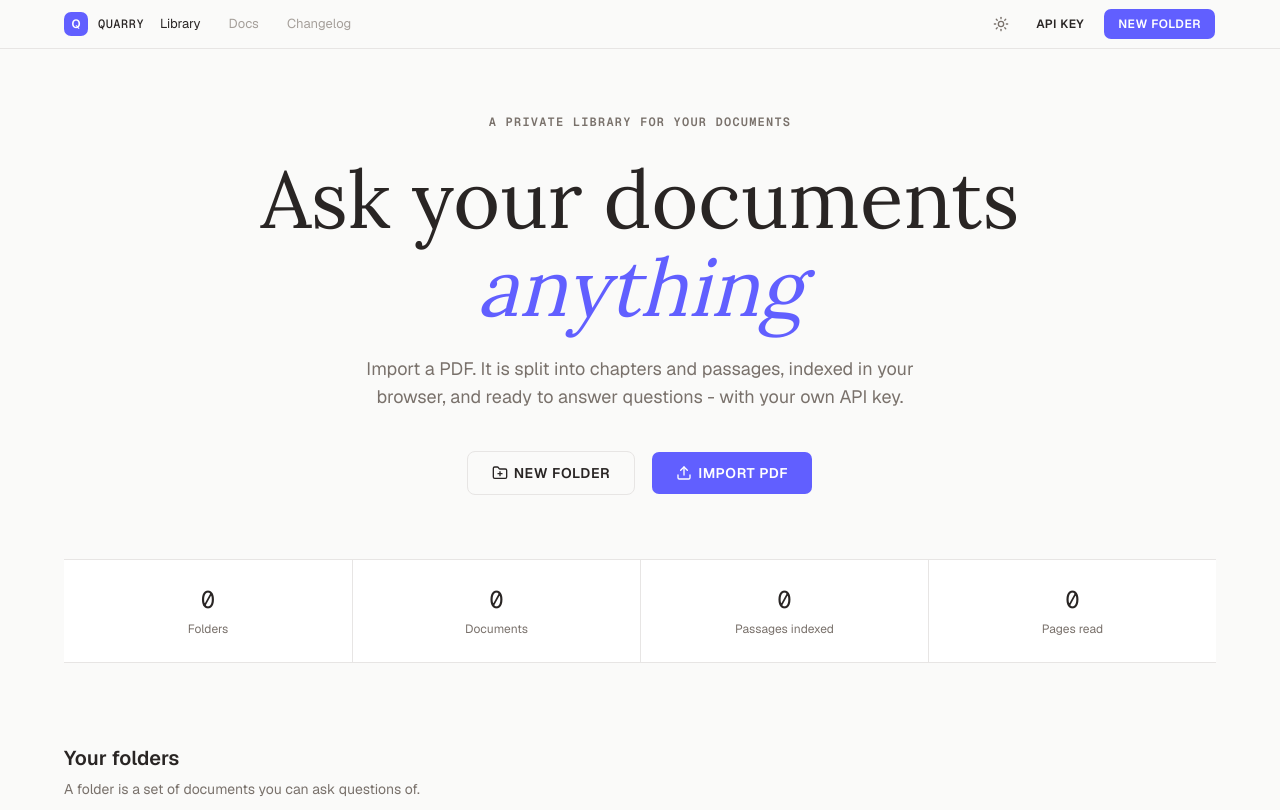
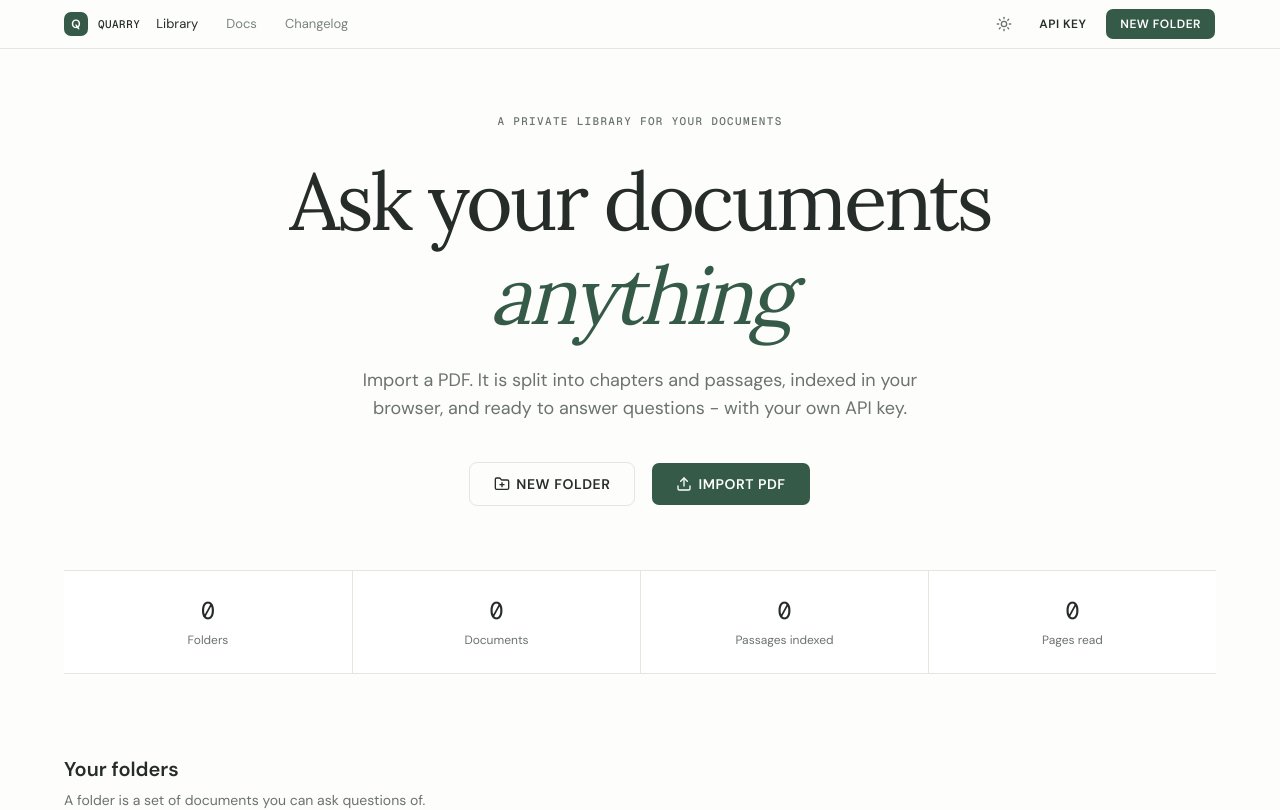
Before and after one commit to the-sukhsingh/file-rag-web, a Next.js app: page / in a window 1280 px wide. Shown: the top 810 px of the page. Built offline with nearby package versions, Linux system fonts and the light colour scheme.

Commit message:
feat(ui): establish a quieter visual system and focused composer

```diff
--- a/src/app/globals.css
+++ b/src/app/globals.css
@@ -4,19 +4,9 @@
 
 @custom-variant dark (&:is(.dark *));
 
-/**
- * The trace component marks a running step with `shimmer` (and cancels it with
- * `shimmer-none` under `prefers-reduced-motion`); these are the utilities it
- * expects from the registry.
- */
 @utility shimmer {
   color: transparent;
-  background-image: linear-gradient(
-    90deg,
-    currentColor 0%,
-    color-mix(in oklch, currentColor 40%, transparent) 50%,
-    currentColor 100%
-  );
+  background-image: linear-gradient(90deg, currentColor 0%, color-mix(in oklch, currentColor 40%, transparent) 50%, currentColor 100%);
   background-size: 200% 100%;
   background-clip: text;
   animation: shimmer 1.6s linear infinite;
@@ -29,93 +19,23 @@
 }
 
 @keyframes shimmer {
-  from {
-    background-position: 200% 0;
-  }
-  to {
-    background-position: -200% 0;
-  }
+  from { background-position: 200% 0; }
+  to { background-position: -200% 0; }
 }
 
-/**
- * The design system in one place: a warm stone canvas, paper-white cards and a
- * single electric indigo accent. Every colour below is a literal from
- * `design.md`; nothing here is derived, so the tokens are the source of truth.
- *
- * The palette lives in `:root` and `.dark` rather than here, so that the
- * names below can flip with the theme. A colour declared in `@theme` is
- * compiled once and never changes, which would leave charcoal text on a
- * near-black canvas.
- */
-@theme {
-  /* Typography — Font Families */
-  --font-geist:
-    "Geist", ui-sans-serif, system-ui, -apple-system, BlinkMacSystemFont,
-    "Segoe UI", Roboto, sans-serif;
-  --font-cooper-ltbt:
-    "Cooper LtBT", "Playfair Display", ui-serif, Georgia, Cambria, "Times New Roman",
-    serif;
-  --font-geist-mono:
-    "Geist Mono", ui-monospace, SFMono-Regular, Menlo, Monaco, Consolas,
-    monospace;
-  --font-datatype:
-    "dataType", "JetBrains Mono", "Geist Mono", ui-monospace, SFMono-Regular, Menlo,
-    monospace;
-  --font-ui-sans-serif:
-    "ui-sans-serif", ui-sans-serif, system-ui, -apple-system,
-    BlinkMacSystemFont, "Segoe UI", Roboto, sans-serif;
-
-  /* Typography — Scale */
-  --text-caption: 12px;
-  --leading-caption: 1.33;
-  --tracking-caption: 0.48px;
-  --text-body-sm: 14px;
-  --leading-body-sm: 1.43;
-  --text-body: 16px;
-  --leading-body: 1.5;
-  --text-subheading: 18px;
-  --leading-subheading: 1.56;
-  --text-heading-sm: 20px;
-  --leading-heading-sm: 1.38;
-  --text-heading: 40px;
-  --leading-heading: 1.2;
-  --text-display: 80px;
-  --leading-display: 1.1;
-
-  /*
-   * Spacing and radii are left to Tailwind's own scale on purpose. Naming a
-   * token `--spacing-16` here would replace the numeric scale, and every
-   * `p-4` in the app would become 16px of *additional* padding rather than
-   * 16px of padding. The design brief's 8px base unit is what Tailwind's
-   * default scale already is.
-
-   * Border Radius */
-  --radius-tags: 8px;
-  --radius-cards: 16px;
-  --radius-links: 8px;
-  --radius-pills: 9999px;
-  --radius-inputs: 12px;
-  --radius-buttons: 8px;
-
-  /* Shadows */
-  --shadow-xl:
-    rgba(0, 0, 0, 0.1) 0px 20px 25px -5px, rgba(0, 0, 0, 0.1) 0px 8px 10px -6px;
-
-  /* Layout */
-  --page-max-width: 1200px;
-  --section-gap: 80px;
-  --card-padding: 24px;
-  --element-gap: 16px;
+@keyframes workspace-enter {
+  from { opacity: 0; transform: translateY(8px); }
+  to { opacity: 1; transform: translateY(0); }
 }
 
 @theme inline {
+  --font-sans: var(--font-ui);
+  --font-heading: var(--font-ui);
+  --font-display: var(--font-editorial);
+  --font-mono: var(--font-code);
+  --font-numeric: var(--font-code);
   --color-background: var(--background);
   --color-foreground: var(--foreground);
-  /*
-   * The palette. These are referenced rather than declared so that the dark
-   * theme can swap their values, and the classes built from them - `text-
-   * charcoal`, `bg-paper-white`, `border-stone-mist` - follow along.
-   */
   --color-warm-bone: var(--warm-bone);
   --color-paper-white: var(--surface);
   --color-stone-mist: var(--stone-mist);
@@ -123,47 +43,42 @@
   --color-charcoal: var(--charcoal);
   --color-obsidian: var(--obsidian);
   --color-pebble: var(--pebble);
-  --color-electric-indigo: var(--electric-indigo);
-  --color-deep-violet: var(--deep-violet);
+  --color-electric-indigo: var(--primary);
+  --color-deep-violet: var(--primary-hover);
   --color-terracotta: var(--terracotta);
-  --color-lichen-green: var(--lichen-green);
+  --color-lichen-green: var(--primary);
   --color-tide-teal: var(--tide-teal);
-  --color-alarm-red: var(--alarm-red);
-  --color-sapphire-link: var(--sapphire-link);
-  --font-sans: var(--font-geist);
-  --font-mono: var(--font-geist-mono);
-  --font-heading: var(--font-geist);
-  --font-display: var(--font-cooper-ltbt);
-  --font-numeric: var(--font-datatype);
-  --color-sidebar-ring: var(--sidebar-ring);
-  --color-sidebar-border: var(--sidebar-border);
-  --color-sidebar-accent-foreground: var(--sidebar-accent-foreground);
-  --color-sidebar-accent: var(--sidebar-accent);
-  --color-sidebar-primary-foreground: var(--sidebar-primary-foreground);
-  --color-sidebar-primary: var(--sidebar-primary);
-  --color-sidebar-foreground: var(--sidebar-foreground);
+  --color-alarm-red: var(--destructive);
+  --color-sapphire-link: var(--primary);
+  --color-sidebar-ring: var(--ring);
+  --color-sidebar-border: var(--border);
+  --color-sidebar-accent-foreground: var(--foreground);
+  --color-sidebar-accent: var(--accent);
+  --color-sidebar-primary-foreground: var(--primary-foreground);
+  --color-sidebar-primary: var(--primary);
+  --color-sidebar-foreground: var(--foreground);
   --color-sidebar: var(--sidebar);
-  --color-chart-5: var(--chart-5);
-  --color-chart-4: var(--chart-4);
-  --color-chart-3: var(--chart-3);
-  --color-chart-2: var(--chart-2);
-  --color-chart-1: var(--chart-1);
+  --color-chart-5: var(--muted-foreground);
+  --color-chart-4: var(--primary);
+  --color-chart-3: var(--tide-teal);
+  --color-chart-2: var(--terracotta);
+  --color-chart-1: var(--primary);
   --color-ring: var(--ring);
   --color-input: var(--input);
   --color-border: var(--border);
   --color-destructive: var(--destructive);
-  --color-accent-foreground: var(--accent-foreground);
+  --color-accent-foreground: var(--foreground);
   --color-accent: var(--accent);
   --color-muted-foreground: var(--muted-foreground);
   --color-muted: var(--muted);
-  --color-secondary-foreground: var(--secondary-foreground);
-  --color-secondary: var(--secondary);
+  --color-secondary-foreground: var(--foreground);
+  --color-secondary: var(--muted);
   --color-primary-foreground: var(--primary-foreground);
   --color-primary: var(--primary);
-  --color-popover-foreground: var(--popover-foreground);
-  --color-popover: var(--popover);
-  --color-card-foreground: var(--card-foreground);
-  --color-card: var(--card);
+  --color-popover-foreground: var(--foreground);
+  --color-popover: var(--surface);
+  --color-card-foreground: var(--foreground);
+  --color-card: var(--surface);
   --radius-sm: calc(var(--radius) * 0.6);
   --radius-md: calc(var(--radius) * 0.8);
   --radius-lg: var(--radius);
@@ -173,190 +88,110 @@
   --radius-4xl: calc(var(--radius) * 2.6);
 }
 
-/**
- * Light theme, straight from `design.md`. Warm bone canvas, paper-white
- * surfaces, hairline stone borders and a single electric indigo accent that is
- * reserved for primary actions.
- */
 :root {
-  /* The palette, straight from `design.md`. */
-  --warm-bone: #fafaf9;
-  --paper-white: #ffffff;
-  --stone-mist: #e7e5e4;
-  --bark-grey: #79716b;
-  --charcoal: #292524;
-  --obsidian: #0c0a09;
-  --pebble: #a6a09b;
-  --electric-indigo: #615fff;
-  --deep-violet: #4f39f6;
-  --terracotta: #d97757;
-  --lichen-green: #5ea500;
-  --tide-teal: #22b8cd;
-  --alarm-red: #ff0000;
-  --sapphire-link: #007ebb;
-
-  --background: #fafaf9;
-  --foreground: #292524;
-  /* The raised surface: cards, panels and the bands that sit on the canvas. */
+  color-scheme: light;
+  --background: #fdfdfb;
+  --foreground: #262c29;
   --surface: #ffffff;
-  --card: #ffffff;
-  --card-foreground: #292524;
-  --popover: #ffffff;
-  --popover-foreground: #292524;
-  --primary: #615fff;
+  --sidebar: #f5f6f2;
+  --warm-bone: #f5f6f2;
+  --stone-mist: #e4e7df;
+  --bark-grey: #6b736d;
+  --charcoal: #262c29;
+  --obsidian: #17211c;
+  --pebble: #7b837c;
+  --primary: #355b48;
+  --primary-hover: #284735;
   --primary-foreground: #ffffff;
-  --secondary: #f5f5f4;
-  --secondary-foreground: #292524;
-  --muted: #f5f5f4;
-  --muted-foreground: #79716b;
-  --accent: #f5f5f4;
-  --accent-foreground: #292524;
-  --destructive: #ff0000;
-  --border: #e7e5e4;
-  --input: #e7e5e4;
-  --ring: #615fff;
-  --chart-1: #615fff;
-  --chart-2: #d97757;
-  --chart-3: #22b8cd;
-  --chart-4: #5ea500;
-  --chart-5: #79716b;
-  --radius: 0.5rem;
-  --sidebar: #fafaf9;
-  --sidebar-foreground: #292524;
-  --sidebar-primary: #615fff;
-  --sidebar-primary-foreground: #ffffff;
-  --sidebar-accent: #f5f5f4;
-  --sidebar-accent-foreground: #292524;
-  --sidebar-border: #e7e5e4;
-  --sidebar-ring: #615fff;
+  --terracotta: #a97452;
+  --tide-teal: #54827c;
+  --muted: #eef0ea;
+  --muted-foreground: #6b736d;
+  --accent: #e9ede5;
+  --destructive: #b43f39;
+  --border: #e4e7df;
+  --input: #dce1d7;
+  --ring: #355b48;
+  --radius: 0.625rem;
 }
 
-/**
- * The brief is a light theme, so the dark palette is a warm charcoal that
- * keeps the same relationships: darker canvas, lifted surfaces, the same
- * single violet accent.
- *
- * The palette names keep their literal meaning - `paper-white` is still the
- * white paper, `charcoal` is still the charcoal. What flips is the set of
- * *roles* the semantic tokens point at, so `bg-card` is the raised surface in
- * both themes and `text-foreground` is the main text in both themes.
- */
 .dark {
-  --warm-bone: #171514;
-  --paper-white: #1c1a19;
-  --stone-mist: #292524;
-  --bark-grey: #a6a09b;
-  --charcoal: #fafaf9;
-  --obsidian: #0c0a09;
-  --pebble: #79716b;
-  --electric-indigo: #7b7aff;
-  --deep-violet: #615fff;
-  --terracotta: #e08a6c;
-  --lichen-green: #7bc42a;
-  --tide-teal: #3fd0e6;
-  --alarm-red: #ff5555;
-  --sapphire-link: #3aa5dd;
-
-  --background: #0c0a09;
-  --foreground: #fafaf9;
-  /* The raised surface: cards, panels and the bands that sit on the canvas. */
-  --surface: #1c1a19;
-  --card: #171514;
-  --card-foreground: #fafaf9;
-  --popover: #171514;
-  --popover-foreground: #fafaf9;
-  --primary: #7b7aff;
-  --primary-foreground: #0c0a09;
-  --secondary: #292524;
-  --secondary-foreground: #fafaf9;
-  --muted: #292524;
-  --muted-foreground: #a6a09b;
-  --accent: #292524;
-  --accent-foreground: #fafaf9;
-  --destructive: #ff5555;
-  --border: #292524;
-  --input: #292524;
-  --ring: #7b7aff;
-  --chart-1: #7b7aff;
-  --chart-2: #e08a6c;
-  --chart-3: #3fd0e6;
-  --chart-4: #7bc42a;
-  --chart-5: #a6a09b;
-  --sidebar: #0c0a09;
-  --sidebar-foreground: #fafaf9;
-  --sidebar-primary: #7b7aff;
-  --sidebar-primary-foreground: #0c0a09;
-  --sidebar-accent: #292524;
-  --sidebar-accent-foreground: #fafaf9;
-  --sidebar-border: #292524;
-  --sidebar-ring: #615fff;
+  color-scheme: dark;
+  --background: #191e1b;
+  --foreground: #e7ebe3;
+  --surface: #202622;
+  --sidebar: #151a17;
+  --warm-bone: #1c221e;
+  --stone-mist: #333b34;
+  --bark-grey: #a1ada2;
+  --charcoal: #e7ebe3;
+  --obsidian: #101410;
+  --pebble: #8e9b90;
+  --primary: #a4c4a8;
+  --primary-hover: #b6d4b9;
+  --primary-foreground: #19271d;
+  --terracotta: #d0a184;
+  --tide-teal: #8bb4ad;
+  --muted: #293129;
+  --muted-foreground: #a1ada2;
+  --accent: #2d382e;
+  --destructive: #f09b90;
+  --border: #333b34;
+  --input: #3b453c;
+  --ring: #a4c4a8;
 }
 
 @layer base {
-  * {
-    @apply border-border outline-ring/50;
-  }
-  body {
-    @apply bg-background text-foreground;
-  }
+  * { @apply border-border outline-ring/50; }
+  body { @apply bg-background text-foreground; }
   html {
     @apply font-sans;
-    font-feature-settings: "cv11", "ss01";
-    font-variant-ligatures: contextual;
     -webkit-font-smoothing: antialiased;
+    text-rendering: optimizeLegibility;
   }
-  ::selection {
-    background-color: color-mix(in srgb, #615fff 20%, transparent);
-  }
+  button:not(:disabled), [role="button"]:not([aria-disabled="true"]) { cursor: pointer; }
+  button, a, input, textarea, select { -webkit-tap-highlight-color: transparent; }
+  :focus-visible { outline: 2px solid var(--ring); outline-offset: 3px; }
+  ::selection { background-color: color-mix(in srgb, var(--primary) 20%, transparent); }
+  * { scrollbar-width: thin; scrollbar-color: var(--border) transparent; }
 }
 
 @layer components {
-  /**
-   * A section eyebrow: uppercase mono label with the widest tracking in the
-   * system (0.10em).
-   */
-  .eyebrow {
-    @apply font-mono text-[12px] font-semibold uppercase tracking-[0.10em] text-bark-grey;
+  .eyebrow { @apply font-mono text-[11px] font-medium uppercase tracking-[0.12em] text-muted-foreground; }
+  .tag-label { @apply font-mono text-[11px] font-medium uppercase tracking-[0.04em]; }
+  .display-face {
+    font-family: var(--font-editorial);
+    font-weight: 400;
+    line-height: 1.18;
+    letter-spacing: -0.04em;
   }
+  .workspace-enter { animation: workspace-enter 500ms ease-out both; }
+  .chat-prose { overflow-wrap: anywhere; }
+  .chat-prose > :first-child { margin-top: 0; }
+  .chat-prose > :last-child { margin-bottom: 0; }
+  .chat-prose p { margin-block: 0.8em; }
+  .chat-prose h1, .chat-prose h2, .chat-prose h3, .chat-prose h4 {
+    margin-block: 1.4em 0.5em;
+    font-size: 1.05em;
+    font-weight: 600;
+    line-height: 1.4;
+  }
+  .chat-prose ul, .chat-prose ol { margin-block: 0.75em; padding-left: 1.4em; }
+  .chat-prose ul { list-style: disc; }
+  .chat-prose ol { list-style: decimal; }
+  .chat-prose li { margin-block: 0.35em; padding-left: 0.2em; }
+  .chat-prose strong { font-weight: 600; }
+  .chat-prose a { color: var(--primary); text-decoration: underline; text-underline-offset: 3px; }
+  .chat-prose blockquote { border-left: 2px solid var(--border); padding-left: 1em; color: var(--muted-foreground); }
+  .chat-prose code { border-radius: 4px; background: var(--muted); padding: 0.15em 0.35em; font-size: 0.85em; }
+  .chat-prose pre { overflow-x: auto; border: 1px solid var(--border); border-radius: 10px; background: var(--warm-bone); padding: 1em; }
+  .chat-prose pre code { padding: 0; background: transparent; }
+  .chat-prose hr { margin-block: 1.5em; }
+  .katex-display { @apply my-3 overflow-x-auto overflow-y-hidden; padding-bottom: 2px; }
+  .katex { @apply text-foreground; font-size: 1.02em; }
+  .chat-prose .katex, .prose .katex { @apply max-w-full; }
+}
 
-  /**
-   * A micro-label: uppercase mono label with the tighter tag tracking
-   * (0.04em).
-   */
-  .tag-label {
-    @apply font-mono text-[12px] font-medium uppercase tracking-[0.04em];
-  }
-
-  /**
-   * The display face, used for headlines only. One word per line is set in
-   * italic for emphasis.
-   */
-  .display-face {
-    font-family: var(--font-cooper-ltbt);
-    font-weight: 400;
-    line-height: 1.1;
-    letter-spacing: normal;
-  }
-
-  /**
-   * Rendered maths.
-   *
-   * A display formula is often wider than the column it sits in, so it
-   * scrolls sideways rather than being cut off. The inline maths stays with
-   * the text around it.
-   */
-  .katex-display {
-    @apply my-3 overflow-x-auto overflow-y-hidden;
-    padding-bottom: 2px;
-  }
-
-  .katex {
-    @apply text-charcoal;
-    font-size: 1.02em;
-  }
-
-  /* A long formula inside a paragraph scrolls with it, not the paragraph. */
-  .prose .katex {
-    @apply max-w-full;
-  }
+@media (prefers-reduced-motion: reduce) {
+  .workspace-enter { animation: none; }
 }
--- a/src/app/layout.tsx
+++ b/src/app/layout.tsx
@@ -1,44 +1,32 @@
 import type { Metadata } from "next";
-import { Geist, Geist_Mono, Lora } from "next/font/google";
+import { DM_Sans, Geist_Mono, Lora } from "next/font/google";
 import "./globals.css";
 import Provider from "@/components/Provider";
 
-/**
- * The design brief asks for Geist (UI and body), Geist Mono (code and
- * uppercase tags) and a Cooper-like display serif for headlines. Lora is the
- * stand-in for Cooper LtBT named in the brief.
- */
-const geistSans = Geist({
-  variable: "--font-geist",
+const uiFont = DM_Sans({
+  variable: "--font-ui",
   subsets: ["latin"],
-  weight: ["400", "500", "600"],
 });
 
-const geistMono = Geist_Mono({
-  variable: "--font-geist-mono",
+const codeFont = Geist_Mono({
+  variable: "--font-code",
   subsets: ["latin"],
-  weight: ["400", "500", "600"],
+  weight: ["400", "500"],
 });
 
-const displaySerif = Lora({
-  variable: "--font-cooper-ltbt",
+const editorialFont = Lora({
+  variable: "--font-editorial",
   subsets: ["latin"],
   weight: ["400", "500"],
   style: ["normal", "italic"],
 });
 
 export const metadata: Metadata = {
-  title: "Quarry — a private library for your documents",
+  title: "Quarry — clarity from your documents",
   description:
-    "Import PDFs, let them be split into chapters and chunks, then ask questions of any folder. Everything runs in your browser, with your own API key.",
+    "A quiet workspace for your documents. Add PDFs, ask questions, and get answers with sources. Your library stays in your browser; relevant text is sent to Groq when you chat.",
 };
 
-/**
- * Sets the theme before the page paints.
- *
- * Without this the page would render in the light theme and then snap to the
- * dark one once React mounted, which reads as a glitch.
- */
 const themeScript = `
 (function () {
   try {
@@ -56,7 +44,7 @@
   return (
     <html
       lang="en"
-      className={`${geistSans.variable} ${geistMono.variable} ${displaySerif.variable} antialiased`}
+      className={`${uiFont.variable} ${codeFont.variable} ${editorialFont.variable} antialiased`}
       suppressHydrationWarning
     >
       <head>
```
Also changed, not shown: src/components/chat/prompt-box.tsx (+26 -39 lines).
